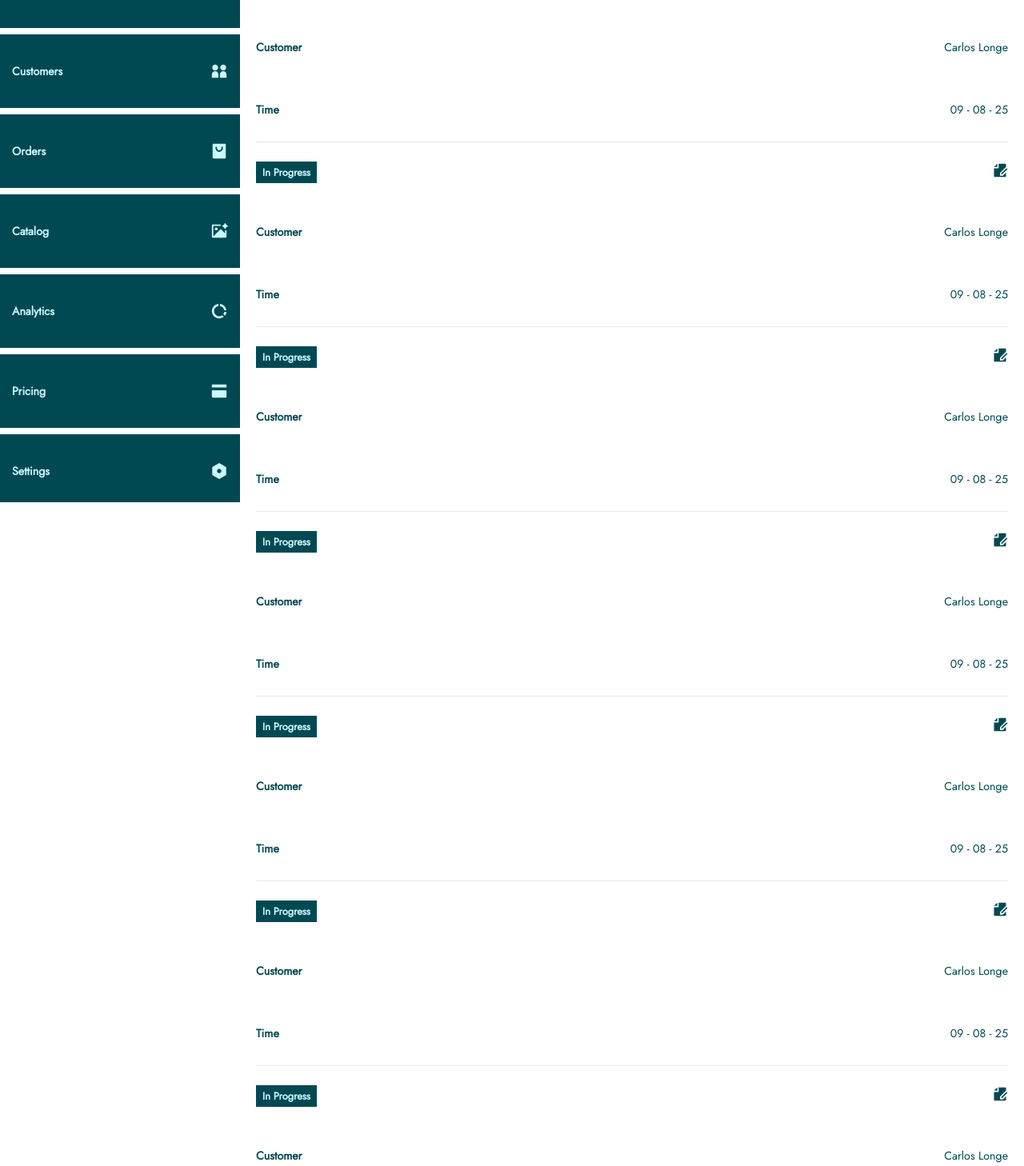
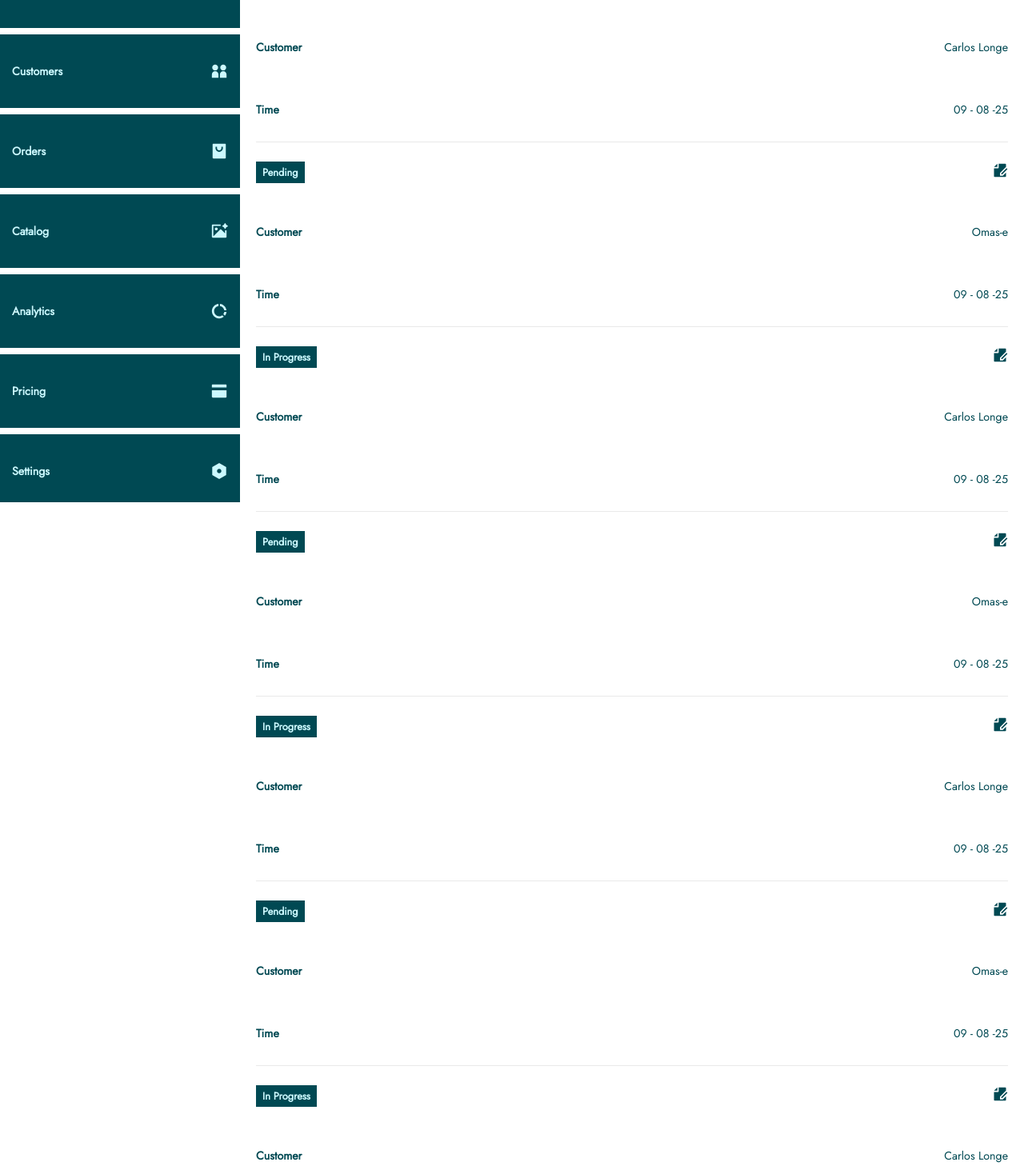
Before and after one commit to cloortt/web.cloortt.com, a Vue app: page /orders in a window 1280 px wide. Shown: the part 172-1630 px from the top of the page at 80% size. Built offline with nearby package versions, Linux system fonts and the light colour scheme.

Commit message:
Modified AppOrder Component (Added Props), Modified OrdersView (Added Props Attribute To Component)

```diff
--- a/src/components/AppOrders.vue
+++ b/src/components/AppOrders.vue
@@ -1,12 +1,28 @@
 <script setup>
     import Icon from './Icon.vue';
+    import { defineProps } from 'vue';
+
+    const props = defineProps({
+        orderStatus:{
+            type: String,
+            default: ''
+        },
+        customerName: {
+            type: String,
+            default: 'Default Customer'
+        },
+        orderDeadline: {
+            type: String,
+            default: '00 - 00 - 00'
+        }
+    });
 </script>
 <template>
     <div class="child">
         <div class="header cl-flex cl-flex-align-items-start cl-flex-justify-content-space-between">
             <div class="status">
                 <div class="cl-badge cl-display-inline cl-bg-base cl-fg-base-mild cl-txt w-bold">
-                    In Progress
+                    {{props.orderStatus}}
                 </div>
             </div>
             <div class="action cl-flex cl-flex-justify-content-end">
@@ -19,7 +35,7 @@
                     <p class="cl-fg-base cl-txt w-bold">Customer</p>
                 </div>
                 <div class="description cl-flex cl-flex-justify-content-end">
-                    <p class="cl-fg-base">Carlos Longe</p>
+                    <p class="cl-fg-base">{{props.customerName}}</p>
                 </div>
             </div>
 
@@ -28,7 +44,7 @@
                     <p class="cl-fg-base cl-txt w-bold">Time</p>
                 </div>
                 <div class="description cl-flex cl-flex-justify-content-end">
-                    <p class="cl-fg-base">09 - 08 - 25</p>
+                    <p class="cl-fg-base">{{props.orderDeadline}}</p>
                 </div>
             </div>
 
--- a/src/views/OrdersView.vue
+++ b/src/views/OrdersView.vue
@@ -5,13 +5,13 @@
 <template>
     <SearchRecordInput searchValue="" placeholder="Search Orders..."/>
     <div class="web-orders">
-        <AppOrder/>
-        <AppOrder/>
-        <AppOrder/>
-        <AppOrder/>
-        <AppOrder/>
-        <AppOrder/>
-        <AppOrder/>
-        <AppOrder/>
+        <AppOrder customerName="Carlos Longe" orderStatus="In Progress" orderDeadline="09 - 08 -25"/>
+        <AppOrder customerName="Omas-e" orderStatus="Pending" orderDeadline="09 - 08 -25"/>
+        <AppOrder customerName="Carlos Longe" orderStatus="In Progress" orderDeadline="09 - 08 -25"/>
+        <AppOrder customerName="Omas-e" orderStatus="Pending" orderDeadline="09 - 08 -25"/>
+        <AppOrder customerName="Carlos Longe" orderStatus="In Progress" orderDeadline="09 - 08 -25"/>
+        <AppOrder customerName="Omas-e" orderStatus="Pending" orderDeadline="09 - 08 -25"/>
+        <AppOrder customerName="Carlos Longe" orderStatus="In Progress" orderDeadline="09 - 08 -25"/>
+        <AppOrder customerName="Omas-e" orderStatus="Pending" orderDeadline="09 - 08 -25"/>
     </div>
 </template>
```
